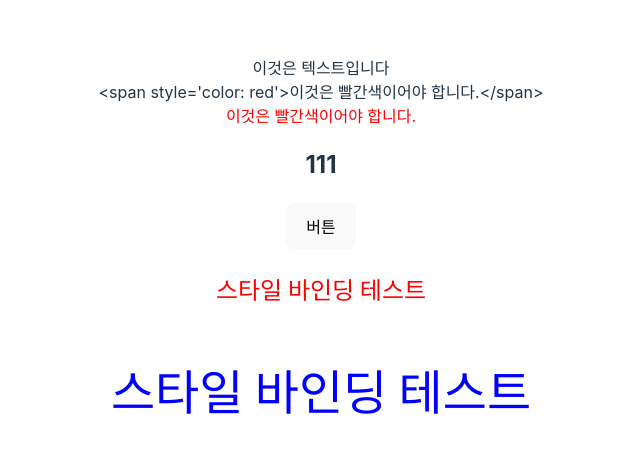
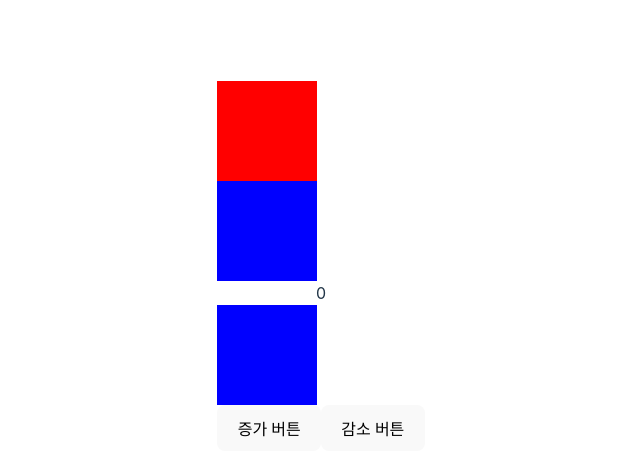
Before and after one commit to dkdiek/Vue3_Class_Practice3, a Vue app: page / in a window 1280 px wide. Shown: the part 134-610 px from the top of the page, without its empty margins (319-959 px from the left). Built offline with nearby package versions, Linux system fonts and the light colour scheme.

Commit message:
조건부 렌더링

```diff
--- a/src/App.vue
+++ b/src/App.vue
@@ -1,40 +1,44 @@
 <template>
-  <!-- 선언적 렌더링 -->
-  <div>{{ rawHtml }}</div>
-  <div>{{ rawHtml2 }}</div>
-  <!-- html 코드를 적용시켜 출력하려면 v-html 디렉티브사용 -->
-  <div v-html="rawHtml2"></div>
-  <!-- v-bind class isActive 변수가 true면 active class 적용 false면 미적용-->
-  <h2 :class="{ active: isActive }">111</h2>
-  <button @click="change">버튼</button>
-  <!-- 스타일바인딩 -->
-  <h3 style="color: red; font-size: 24px">스타일 바인딩 테스트</h3>
-  <h3 :style="{ color: fontColor, fontSize: fontSize + 'px' }">
-    스타일 바인딩 테스트
-  </h3>
+  <div>
+    <!-- 조건부 렌더링 -->
+    <div v-if="isVisible" class="red"></div>
+    <div v-if="isVisible === true" class="blue"></div>
+    <div v-else class="black"></div>
+    <!--  -->
+    {{ count }}
+    <div v-if="count > 1" class="red"></div>
+    <div v-else class="blue"></div>
+    <button @click="count++">증가 버튼</button>
+    <button @click="count--">감소 버튼</button>
+  </div>
 </template>
 
 <script>
 export default {
   data() {
     return {
-      rawHtml: "이것은 텍스트입니다",
-      rawHtml2: "<span style='color: red'>이것은 빨간색이어야 합니다.</span>",
-      isActive: false,
-      fontColor: "blue",
-      fontSize: 48,
+      isVisible: true,
+      count: 0,
     };
-  },
-  methods: {
-    change() {
-      this.isActive = !this.isActive;
-    },
   },
 };
 </script>
 
-<style scoped>
-h2.active {
-  color: green;
+<style>
+.blue {
+  width: 100px;
+  height: 100px;
+  background-color: blue;
+}
+.red {
+  width: 100px;
+  height: 100px;
+  background-color: red;
+}
+.black {
+  width: 100px;
+  height: 100px;
+  background-color: black;
 }
 </style>
+>
```
Also changed, not shown: 1 other file (tests, documents, lock files or other folders).
